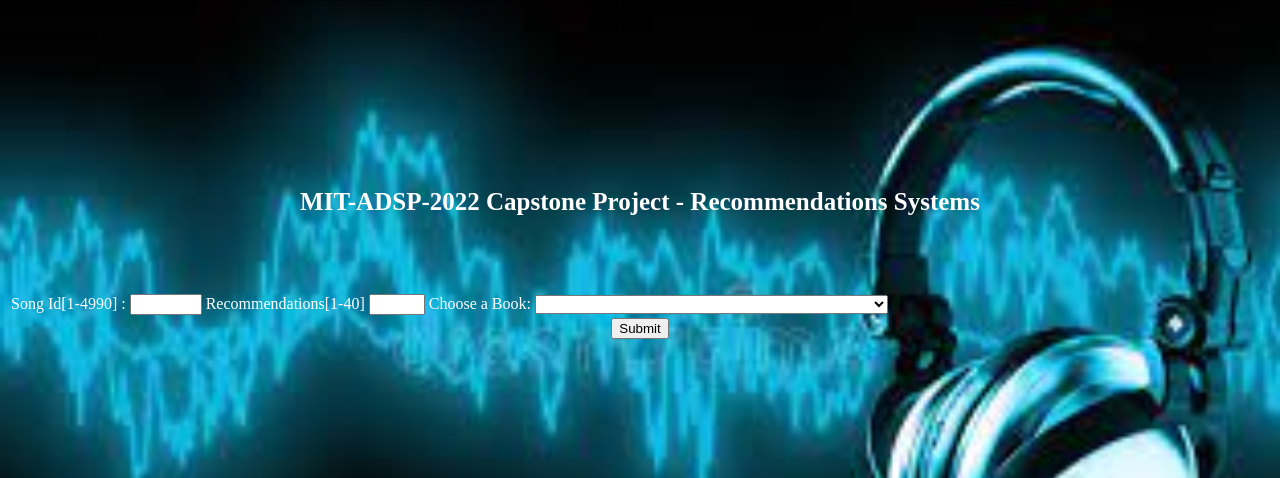
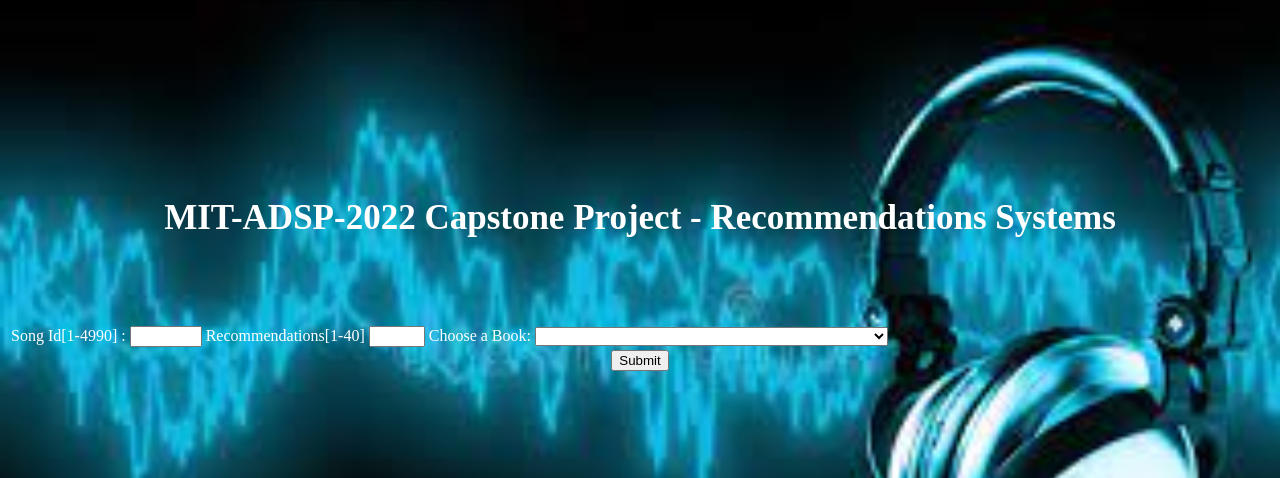
Before and after one commit to mpconsultant/mitadsp-2022-capstone, a Flask app: page / in a window 1280 px wide. Shown: the top 478 px of the page. Run offline with Flask 2, Linux system fonts and the light colour scheme; parts of the project's set-up code (start-up, migrations or seed data) failed here and were passed over.

Commit message:
Add files via upload

```diff
--- a/static/stylesheets/style.css
+++ b/static/stylesheets/style.css
@@ -23,7 +23,7 @@
 h3 { padding-top:150px;
 	color:white;
 	text-align:top;
-	font-size: 25px;
+	font-size: 35px;
 }
 
 p1{
@@ -39,3 +39,9 @@
 	padding-top:50px;
 	width:100%;
 }
+
+
+center {
+	margin-left: auto;
+	margin-right: auto;
+  }
```
